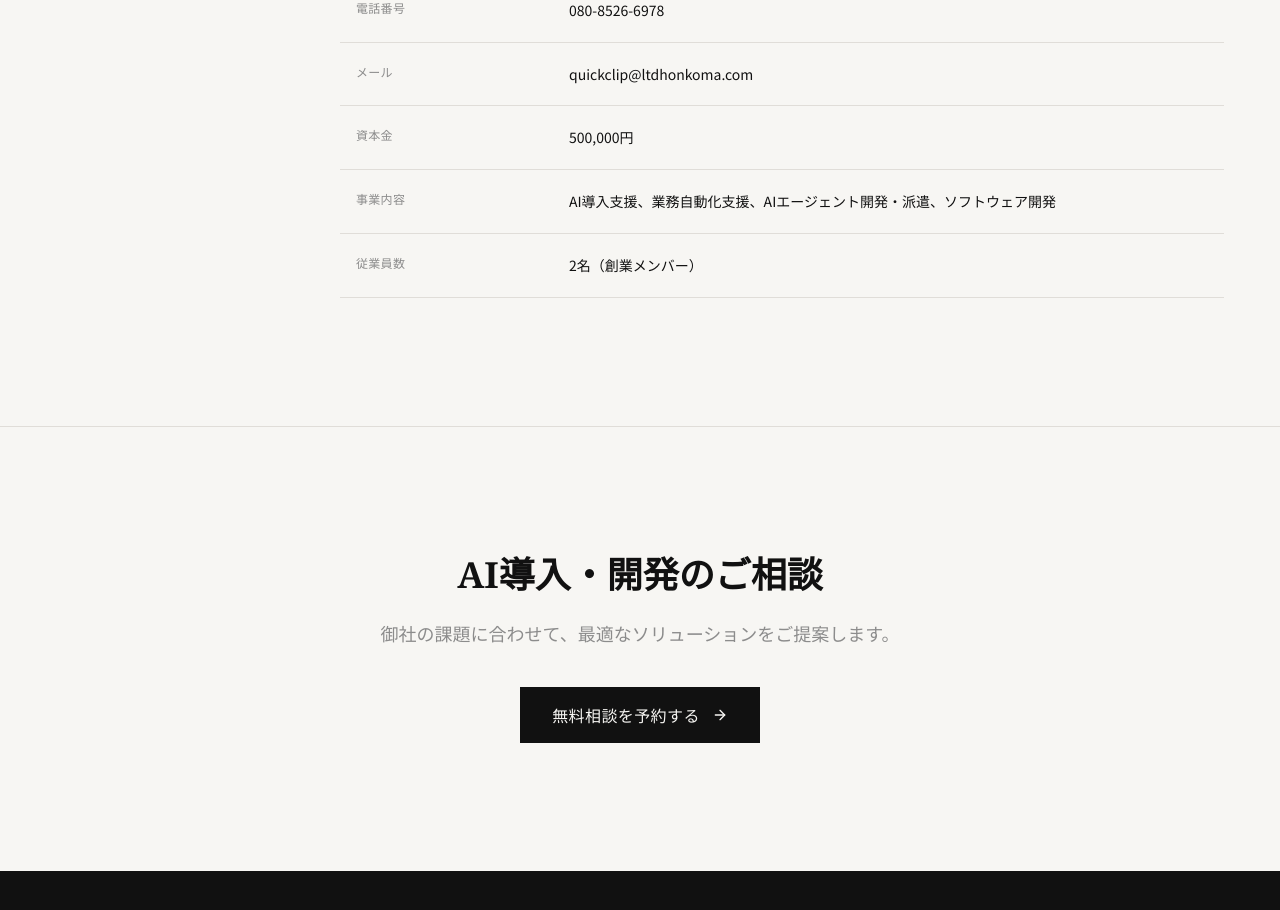
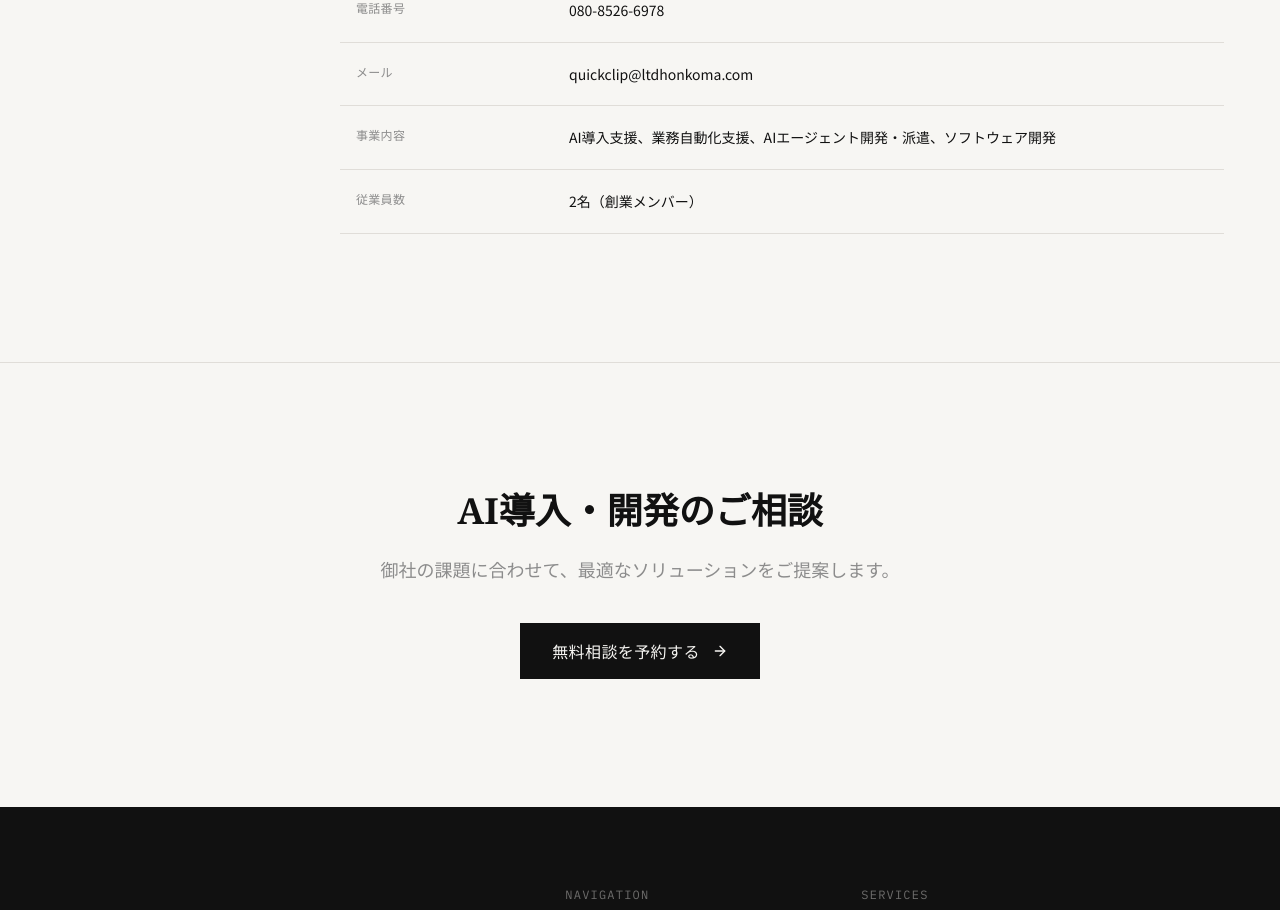
Before and after one commit to MaururuTakumi/qucikcliplp, a React (Vite) app: page /about in a window 1280 px wide. Shown: the part 2700-3610 px from the top of the page. Built offline with nearby package versions, Linux system fonts and the light colour scheme.

Commit message:
Remove capital amount from company info

```diff
--- a/src/pages/AboutPage.tsx
+++ b/src/pages/AboutPage.tsx
@@ -18,7 +18,6 @@ const AboutPage: React.FC = () => {
     { label: '設立年月日', value: '2025年7月' },
     { label: '電話番号', value: '080-8526-6978' },
     { label: 'メール', value: 'quickclip@ltdhonkoma.com' },
-    { label: '資本金', value: '500,000円' },
     { label: '事業内容', value: 'AI導入支援、業務自動化支援、AIエージェント開発・派遣、ソフトウェア開発' },
     { label: '従業員数', value: '2名（創業メンバー）' },
   ];
```
